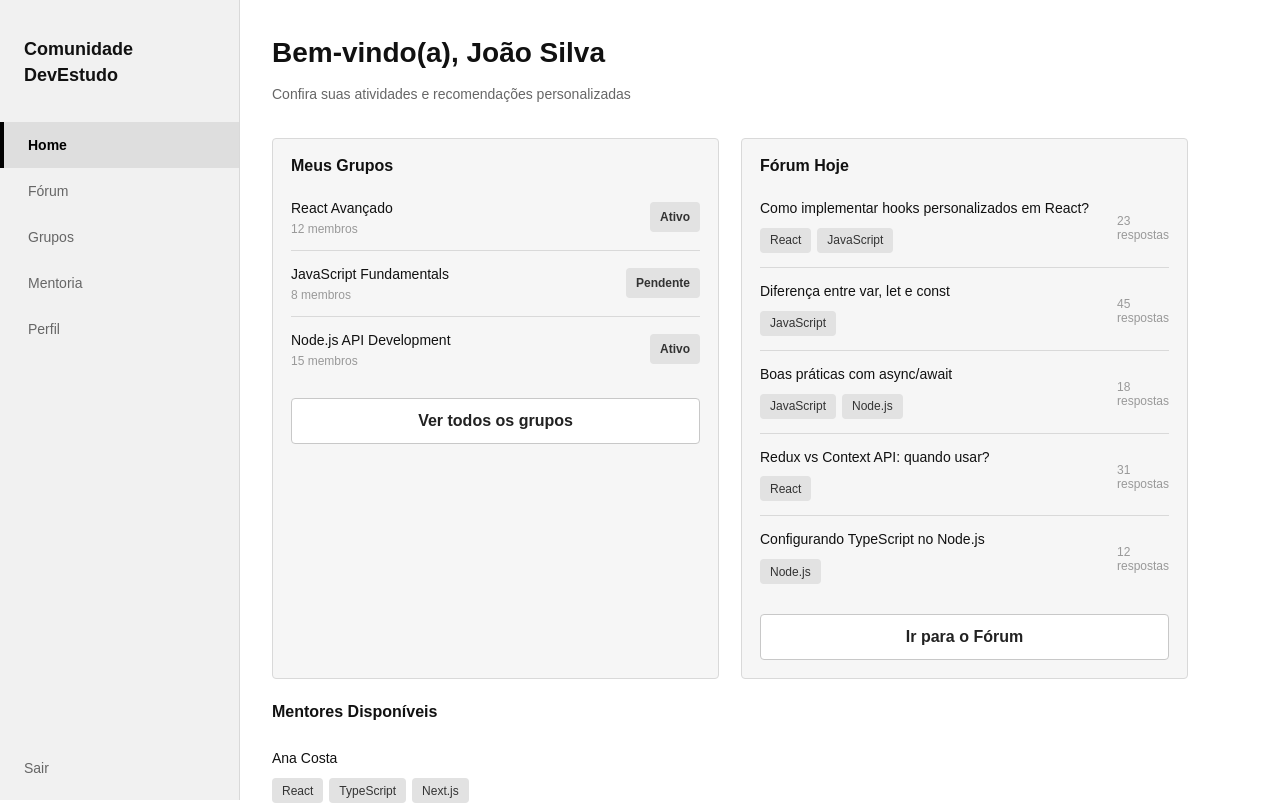
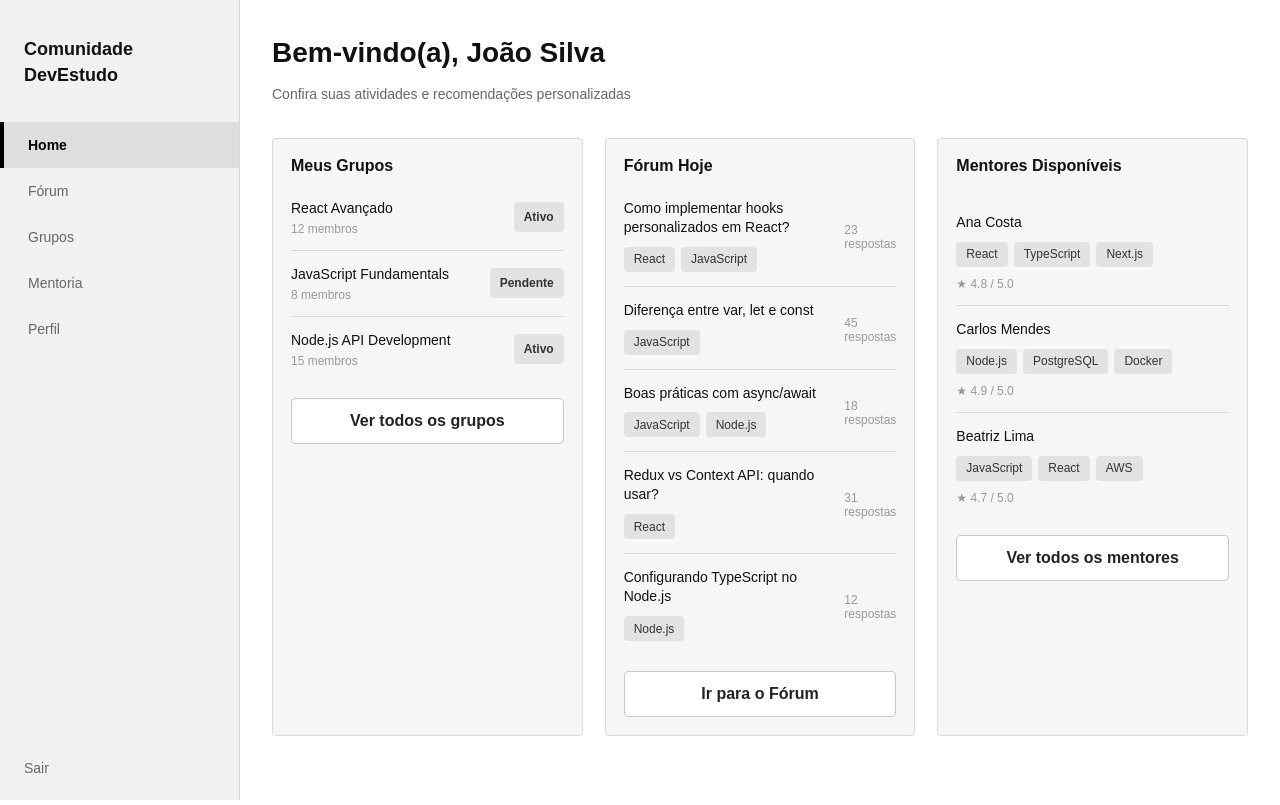
Before and after one commit to daniolivem/devestudo-frontend, a React (Vite) app in the folder devestudo-frontend/: page /dashboard in a window 1280 px wide. Shown: the top 805 px of the page. Built offline with nearby package versions, Linux system fonts and the light colour scheme.

Commit message:
feat: atualizar layout do dashboard com nova grade e estilização para mentores

```diff
--- a/devestudo-frontend/src/pages/dashboard/Dashboard.jsx
+++ b/devestudo-frontend/src/pages/dashboard/Dashboard.jsx
@@ -138,7 +138,7 @@ export default function Dashboard() {
         <p className="page-subtitle">Confira suas atividades e recomendações personalizadas</p>
       </header>
 
-      <div className="grid-2">
+      <div className="dashboard-grid">
         <section className="card dashboard-card">
           <h2>Meus Grupos</h2>
           <div className="list-divider">
@@ -180,10 +180,9 @@ export default function Dashboard() {
           </div>
           <Button className="full-button">Ir para o Fórum</Button>
         </section>
-      </div>
 
-      <section className="mentors-home">
-        <h2 style={{ fontSize: 16, marginBottom: 14 }}>Mentores Disponíveis</h2>
+        <section className="card dashboard-card">
+          <h2>Mentores Disponíveis</h2>
           <div className="list-divider">
             {mentors.map((mentor) => (
               <article className="mentor-home-item" key={mentor.name}>
@@ -201,6 +200,7 @@ export default function Dashboard() {
           </div>
           <Button className="full-button">Ver todos os mentores</Button>
         </section>
+      </div>
     </Layout>
   );
 }
--- a/devestudo-frontend/src/styles/dashboard.css
+++ b/devestudo-frontend/src/styles/dashboard.css
@@ -1,3 +1,9 @@
+.dashboard-grid {
+  display: grid;
+  grid-template-columns: repeat(3, minmax(300px, 1fr));
+  gap: 22px;
+}
+
 .dashboard-card {
   min-height: 540px;
   padding: 18px;
@@ -41,11 +47,6 @@
   color: #333333;
   font-size: 12px;
   font-weight: 700;
-}
-
-.mentors-home {
-  margin-top: 24px;
-  max-width: 380px;
 }
 
 .mentor-home-item {
--- a/devestudo-frontend/src/styles/layout.css
+++ b/devestudo-frontend/src/styles/layout.css
@@ -55,8 +55,8 @@
 }
 
 .page {
+  flex: 1;
   width: 100%;
-  max-width: 980px;
   padding: 36px 32px 56px;
 }
 
--- a/devestudo-frontend/src/styles/responsive.css
+++ b/devestudo-frontend/src/styles/responsive.css
@@ -41,6 +41,7 @@
   }
 
   .grid-2,
+  .dashboard-grid,
   .stats-row,
   .filter-bar {
     grid-template-columns: 1fr;
```
Lines whose indentation alone changed are shown as unchanged.
